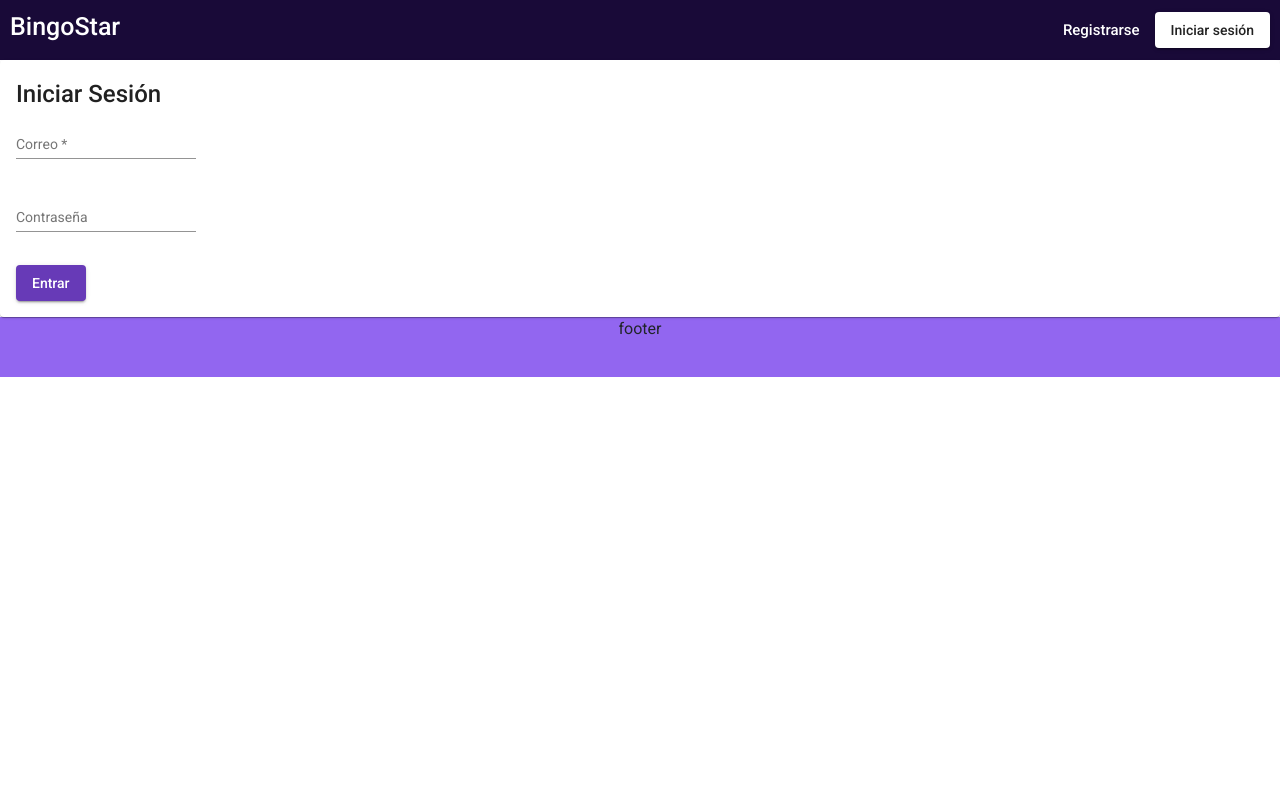
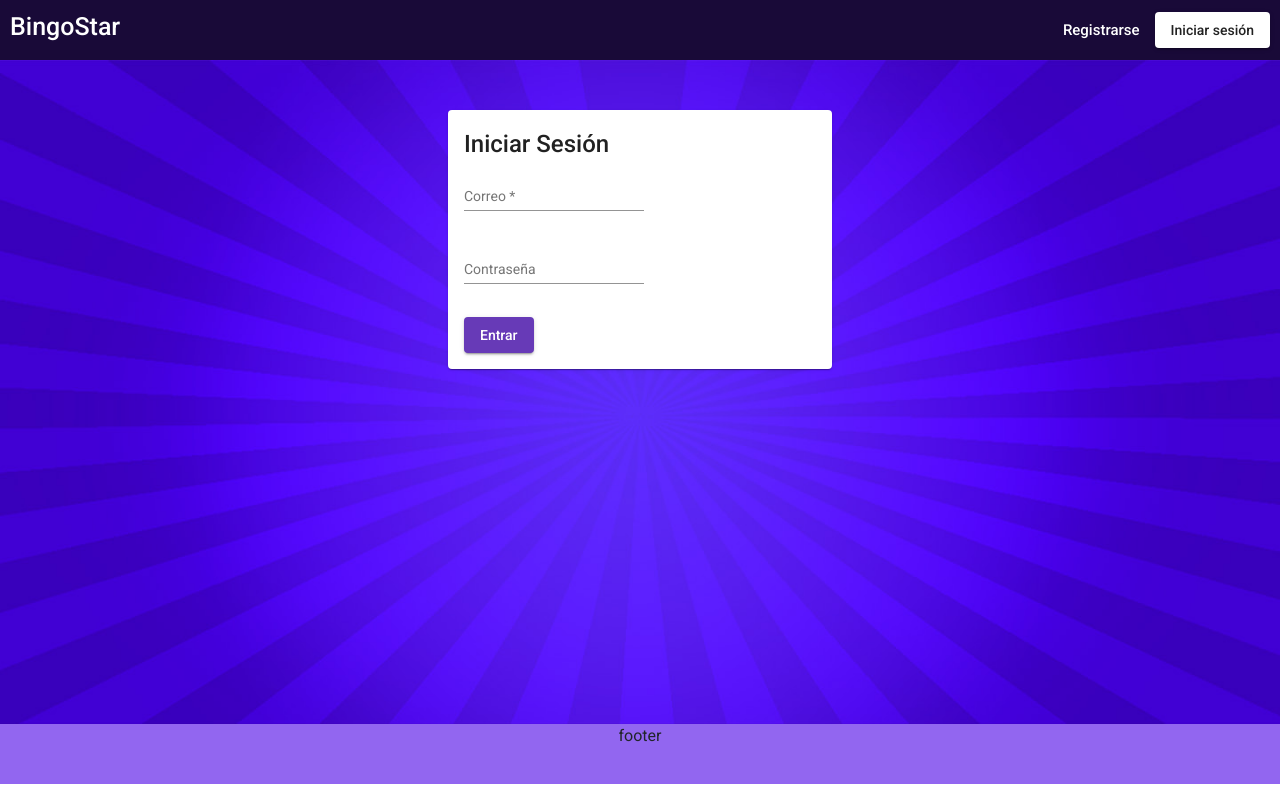
Before and after one commit to IngKB/bingofront, an Angular app: page /admin/login in a window 1280 px wide. Built offline with nearby package versions, Linux system fonts and the light colour scheme.

Commit message:
admin login fondo

```diff
--- a/src/app/pages/Admin-pages/admin-login/admin-login.component.css
+++ b/src/app/pages/Admin-pages/admin-login/admin-login.component.css
@@ -0,0 +1,19 @@
+.content{
+  display: flex;
+  flex-flow: column;
+  height: 83%;
+  flex: 1 1 auto;
+  background-image: url(../../../../assets/fondobarras.jpg);
+  background-repeat: no-repeat;
+  background-size: 100% 100%;
+  background-color: #4101D4;
+}
+
+.content mat-card {
+  width: 30%;
+   margin: 50px auto;
+}
+
+.mat-content{
+  margin: 10px auto;
+}
--- a/src/app/pages/Admin-pages/admin-login/admin-login.component.html
+++ b/src/app/pages/Admin-pages/admin-login/admin-login.component.html
@@ -1,6 +1,7 @@
+<div class="content">
   <mat-card>
     <mat-card-title>Iniciar Sesión</mat-card-title>
-  <mat-card-content>
+    <mat-card-content class="mat-content">
       <form [formGroup]="userForm" (ngSubmit)="login(userForm.value)">
         <p>
           <mat-form-field>
@@ -26,3 +27,4 @@
       </form>
       </mat-card-content>
   </mat-card>
+</div>
--- a/src/app/shared/components/toolbar/toolbar.component.html
+++ b/src/app/shared/components/toolbar/toolbar.component.html
@@ -1,7 +1,7 @@
 <mat-toolbar>
   <p class="logo" routerLink="home">BingoStar</p>
   <div class="filler"></div>
-  <div *ngIf="!logged">
+  <div *ngIf="!logged && !admin">
     <span class="letrasBlancas" (click)="openDialogRegister()" id="btnRegistrarse">
       Registrarse</span>
     <button mat-raised-button (click)="openDialogLogin()" id="btnLogin">
--- a/src/app/shared/components/toolbar/toolbar.component.ts
+++ b/src/app/shared/components/toolbar/toolbar.component.ts
@@ -13,6 +13,7 @@ import { LoginService } from 'src/app/services/login.service';
 export class ToolbarComponent implements OnInit {
 
   logged:boolean;
+  admin:boolean;
   name:string;
   constructor(public dialog: MatDialog,
     private loginService:LoginService,
@@ -21,6 +22,9 @@ export class ToolbarComponent implements OnInit {
   ngOnInit() {
     this.logged=false;
     this.checkisLogged();
+    if(this.router.url.includes('admin')){
+      this.admin = true;
+    }
   }
 
   openDialogRegister(){
```
Lines whose indentation alone changed are shown as unchanged.
